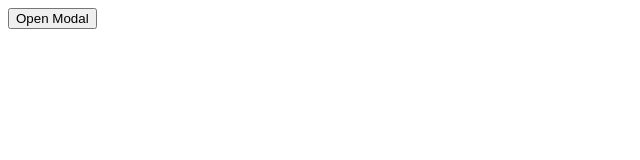
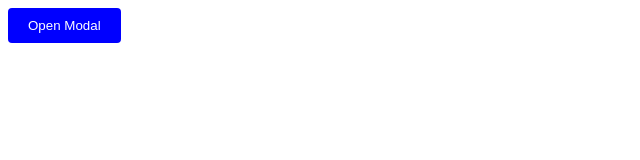
Before and after one commit to shahbaz2190/modalForTax, a plain HTML site: page index.html in a window 1280 px wide. Shown: the whole page, without its empty margins (0-640 px from the left). Drawn offline with Linux system fonts and the light colour scheme.

Commit message:
Add files via upload

```diff
--- a/index.html
+++ b/index.html
@@ -5,7 +5,7 @@
     <meta http-equiv="X-UA-Compatible" content="IE=edge">
     <meta name="viewport" content="width=device-width, initial-scale=1.0">
     <title>Document</title>
-<script src="https://farhanjavid0495.github.io/jstest/index.js" defer></script>
+<script src="https://shahbaz2190.github.io/modalForTax/index.js" defer></script>
 
 </head>
 <body>
```
